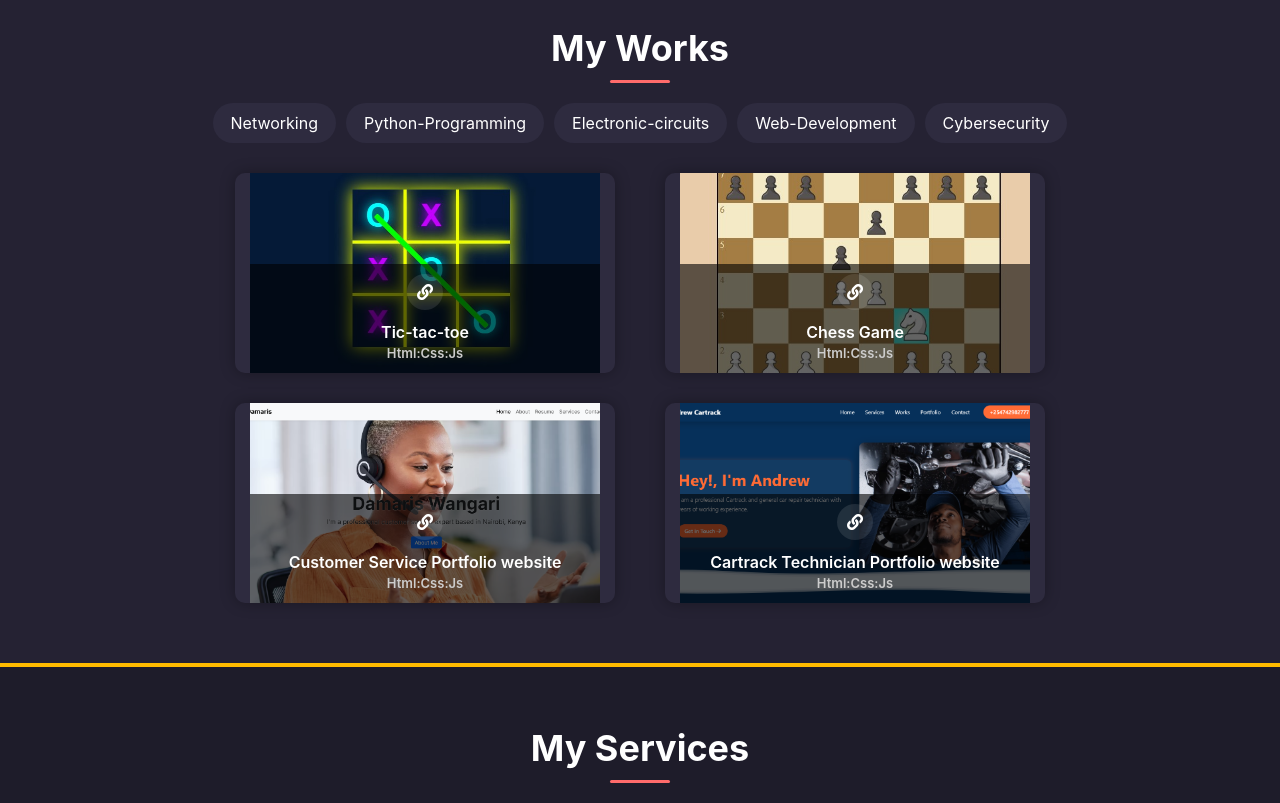
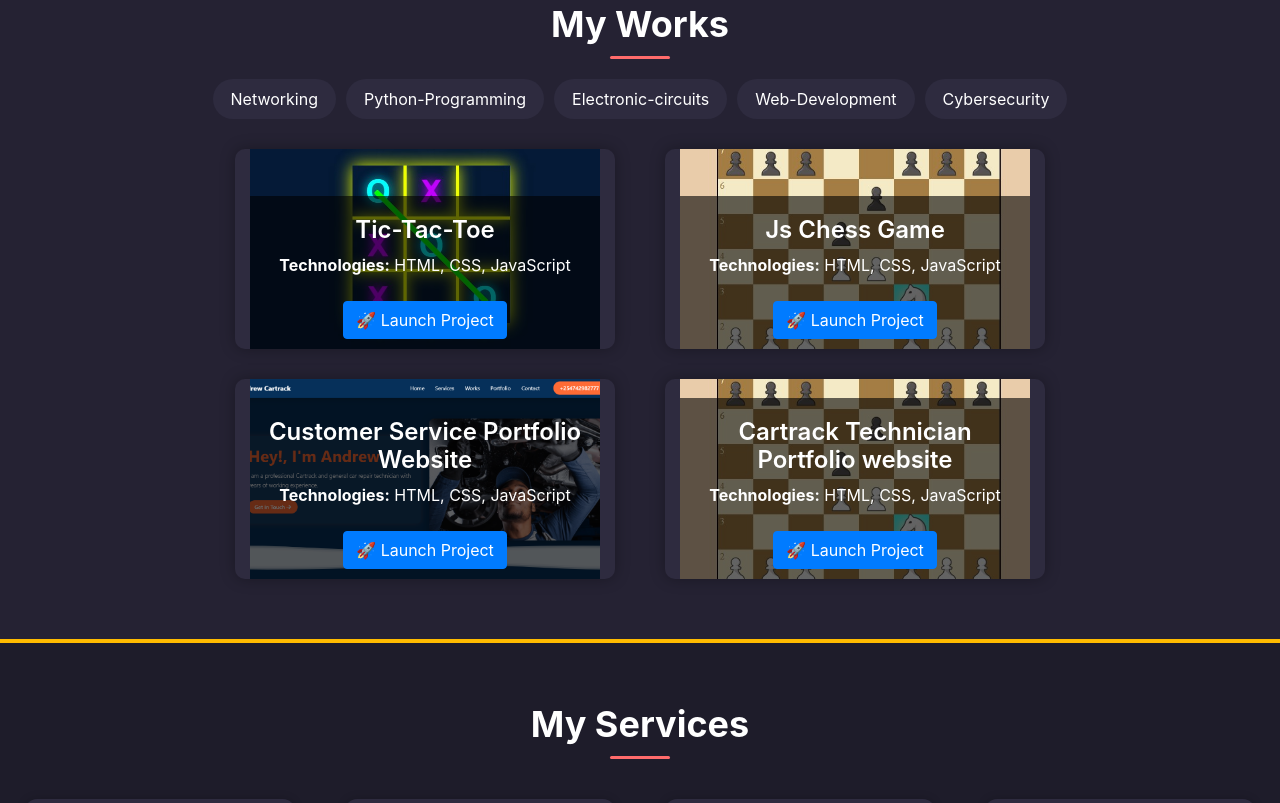
Before and after one commit to John-Waweru/John-Waweru.github.io, a plain HTML site: page index.html in a window 1280 px wide. Shown: the part 2863-3666 px from the top of the page. Drawn offline with nearby package versions, Linux system fonts and the light colour scheme.

Commit message:
Update index.html

```diff
--- a/index.html
+++ b/index.html
@@ -131,7 +131,7 @@
           <div class="resume-item pb-0">
             <ul>
               <li><strong>Networking:</strong> TCP/IP, DNS, DHCP, LAN/WAN, Subnetting, Routing & Switching</li>
-              <li><strong>Systems:</strong> Windows OS, Linux (Kali, Ubuntu), Active Directory, File Sharing</li>
+              <li><strong>Systems:</strong> Windows OS, Linux (Kali), Active Directory</li>
               <li><strong>Cybersecurity:</strong> Subdomain & Service Enumeration, Exploitation Techniques (in training)</li>
               <li><strong>Programming & Web:</strong> Python, HTML, CSS, JavaScript, Basic WordPress</li>
               <li><strong>Hardware & Support:</strong> Computer Assembly, Troubleshooting, Printer Setup, CCTV, IP Phones</li>
@@ -217,22 +217,25 @@
         <!-- Work Item 1 -->
         <div class="col-lg-4 col-md-6 works-item web-des">
           <div class="portfolio-wrap">
-            <img src="images/portfolio-1.jpg" class="img-fluid" alt="Work 1">
+            <img src="images/portfolio-1.jpg" class="img-fluid" alt="Work 2">
             <div class="portfolio-info">
 
-              <!-- Only the link icon now, centered -->
-              <a href="https://john-waweru.github.io/tic-tac-toe/" target="_blank" class="link-details" title="View Project">
-                <i class="fa fa-link"></i>
+              <!-- Portfolio Title -->
+              <h4 class="portfolio-title">Tic-Tac-Toe</h4>
+              <p class="tech-stack">
+                <strong>Technologies:</strong> HTML, CSS, JavaScript
+              </p>
+
+              <a href="https://john-waweru.github.io/tic-tac-toe/" target="_blank" class="btn btn-primary mt-2" title="Launch Tic-Tac-Toe Project">
+                🚀 Launch Project
               </a>
 
-              <!-- Portfolio Title -->
-              <a class="portfolio-title" href="https://john-waweru.github.io/tic-tac-toe/" target="_blank">
-                Tic-tac-toe <span>Html:Css:Js</span>
-              </a>
 
             </div>
           </div>
         </div>
+
+
 
 
         <!-- Work Item 2 -->
@@ -241,15 +244,16 @@
             <img src="images/portfolio-2.jpg" class="img-fluid" alt="Work 2">
             <div class="portfolio-info">
 
-              <!-- Only the link icon now, centered -->
-              <a href="https://john-waweru.github.io/js_chess_game/" target="_blank" class="link-details" title="View Project">
-                <i class="fa fa-link"></i>
+              <!-- Portfolio Title -->
+              <h4 class="portfolio-title">Js Chess Game</h4>
+              <p class="tech-stack">
+                <strong>Technologies:</strong> HTML, CSS, JavaScript
+              </p>
+
+              <a href="https://john-waweru.github.io/js_chess_game/" target="_blank" class="btn btn-primary mt-2" title="Launch Tic-Tac-Toe Project">
+                🚀 Launch Project
               </a>
 
-              <!-- Portfolio Title -->
-              <a class="portfolio-title" href="https://john-waweru.github.io/js_chess_game/" target="_blank">
-                Chess Game <span>Html:Css:Js</span>
-              </a>
 
             </div>
           </div>
@@ -258,38 +262,41 @@
         <!-- Work Item 3 -->
         <div class="col-lg-4 col-md-6 works-item web-des">
           <div class="portfolio-wrap">
-            <img src="images/webpage.png" class="img-fluid" alt="Work 2">
+            <img src="images/webpage0.png" class="img-fluid" alt="Work 2">
             <div class="portfolio-info">
 
-              <!-- Only the link icon now, centered -->
-              <a href="https://john-waweru.github.io/portfolio1/" target="_blank" class="link-details" title="View Project">
-                <i class="fa fa-link"></i>
+              <!-- Portfolio Title -->
+              <h4 class="portfolio-title">Customer Service Portfolio Website</h4>
+              <p class="tech-stack">
+                <strong>Technologies:</strong> HTML, CSS, JavaScript
+              </p>
+
+              <a href="https://john-waweru.github.io/portfolio1/" target="_blank" class="btn btn-primary mt-2" title="Launch Tic-Tac-Toe Project">
+                🚀 Launch Project
               </a>
 
-              <!-- Portfolio Title -->
-              <a class="portfolio-title" href="https://john-waweru.github.io/portfolio1/" target="_blank">
-                Customer Service Portfolio website <span>Html:Css:Js</span>
-              </a>
 
             </div>
           </div>
         </div>
 
+
         <!-- Work Item 4 -->
         <div class="col-lg-4 col-md-6 works-item web-des">
           <div class="portfolio-wrap">
-            <img src="images/webpage0.png" class="img-fluid" alt="Work 2">
+            <img src="images/portfolio-2.jpg" class="img-fluid" alt="Work 2">
             <div class="portfolio-info">
 
-              <!-- Only the link icon now, centered -->
-              <a href="https://john-waweru.github.io/portfolio2/" target="_blank" class="link-details" title="View Project">
-                <i class="fa fa-link"></i>
+              <!-- Portfolio Title -->
+              <h4 class="portfolio-title">Cartrack Technician Portfolio website</h4>
+              <p class="tech-stack">
+                <strong>Technologies:</strong> HTML, CSS, JavaScript
+              </p>
+
+              <a href="https://john-waweru.github.io/portfolio2/" target="_blank" class="btn btn-primary mt-2" title="Launch Tic-Tac-Toe Project">
+                🚀 Launch Project
               </a>
 
-              <!-- Portfolio Title -->
-              <a class="portfolio-title" href="https://john-waweru.github.io/portfolio2/" target="_blank">
-                Cartrack Technician Portfolio website <span>Html:Css:Js</span>
-              </a>
 
             </div>
           </div>
```
